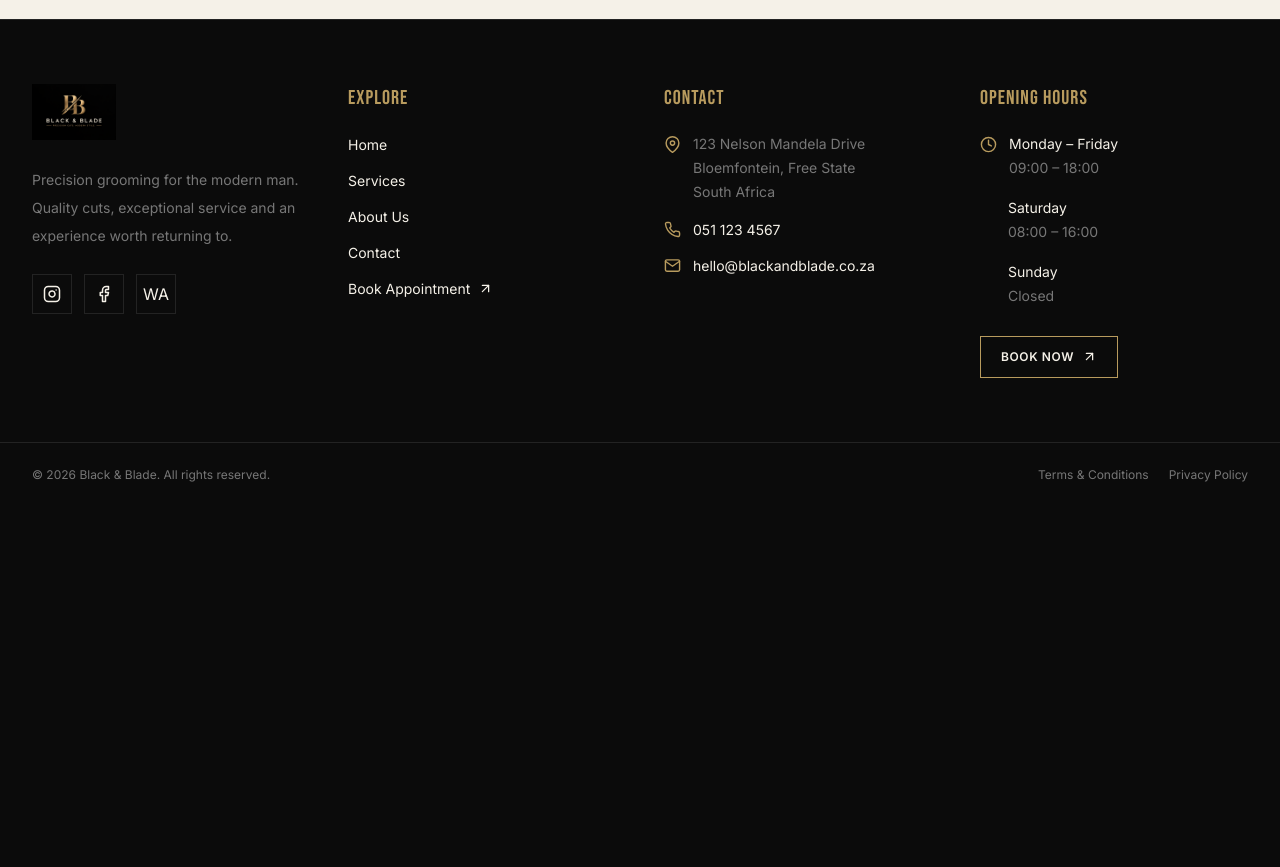
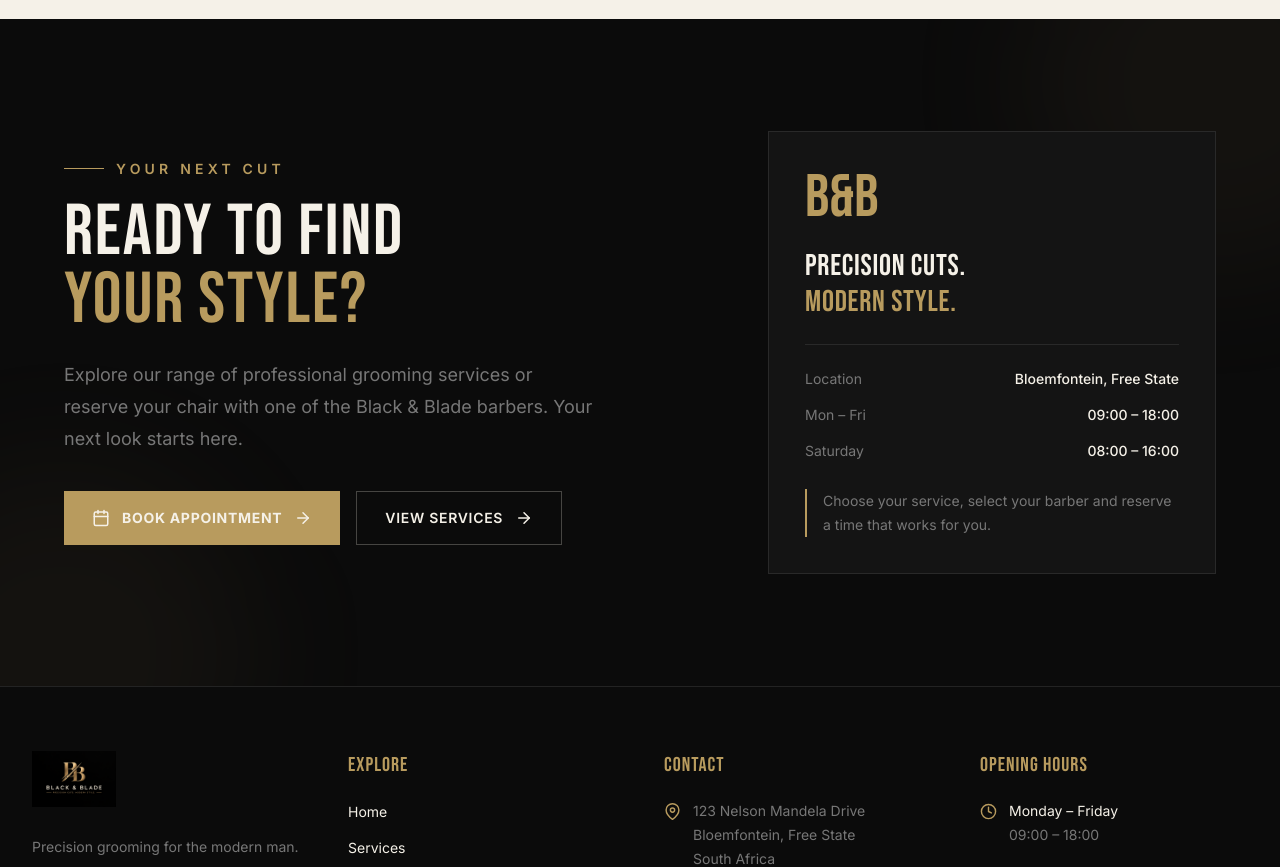
Before and after one commit to lebogang-developer/black-and-blade, a React (Vite) app: page /about in a window 1280 px wide. Shown: the part 5660-6527 px from the top of the page. Before the commit the page ends 6167 px from the top, so only its background shows below. Built offline with nearby package versions, Linux system fonts and the light colour scheme.

Commit message:
Final CTA for About Page

```diff
--- a/src/pages/About.jsx
+++ b/src/pages/About.jsx
@@ -494,6 +494,115 @@
           </div>
         </div>
       </section>
+
+      {/* ==================== FINAL CTA ==================== */}
+      <section className="relative overflow-hidden bg-[#0b0b0b] px-6 py-20 md:px-10 lg:px-16 lg:py-28">
+        {/* Decorative Background */}
+        <div className="absolute inset-0">
+          <div className="absolute -right-32 -top-32 h-96 w-96 rounded-full bg-[#b89b5e]/5 blur-3xl" />
+          <div className="absolute -bottom-40 -left-32 h-96 w-96 rounded-full bg-[#b89b5e]/5 blur-3xl" />
+        </div>
+
+        <div className="relative z-10 mx-auto max-w-7xl">
+          <div className="grid items-center gap-12 lg:grid-cols-2 lg:gap-20">
+            {/* Left Content */}
+            <div>
+              <div className="mb-5 flex items-center gap-3">
+                <span className="h-px w-10 bg-[#b89b5e]" />
+                <span className="text-sm font-semibold uppercase tracking-[0.3em] text-[#b89b5e]">
+                  Your Next Cut
+                </span>
+              </div>
+
+              <h2 className="font-['Bebas_Neue'] text-5xl uppercase leading-[0.95] tracking-wide text-[#f5f1e8] sm:text-6xl md:text-7xl">
+                READY TO FIND
+                <span className="block text-[#b89b5e]">YOUR STYLE?</span>
+              </h2>
+
+              <p className="mt-6 max-w-xl text-base leading-7 text-[#777777] md:text-lg md:leading-8">
+                Explore our range of professional grooming services or reserve
+                your chair with one of the Black & Blade barbers. Your next look
+                starts here.
+              </p>
+
+              {/* Buttons */}
+              <div className="mt-9 flex flex-col gap-4 sm:flex-row">
+                <Link
+                  to="/booking"
+                  className="group inline-flex items-center justify-center gap-3 bg-[#b89b5e] px-7 py-4 text-sm font-bold uppercase tracking-wider text-[#0b0b0b] transition-all duration-300 hover:bg-[#d4bc86]"
+                >
+                  <FiCalendar size={18} />
+                  Book Appointment
+                  <FiArrowRight
+                    size={18}
+                    className="transition-transform duration-300 group-hover:translate-x-1"
+                  />
+                </Link>
+
+                <Link
+                  to="/services"
+                  className="group inline-flex items-center justify-center gap-3 border border-[#f5f1e8]/25 px-7 py-4 text-sm font-semibold uppercase tracking-wider text-[#f5f1e8] transition-all duration-300 hover:border-[#b89b5e] hover:text-[#d4bc86]"
+                >
+                  View Services
+                  <FiArrowRight
+                    size={18}
+                    className="transition-transform duration-300 group-hover:translate-x-1"
+                  />
+                </Link>
+              </div>
+            </div>
+
+            {/* Right Side */}
+            <div className="lg:flex lg:justify-end">
+              <div className="w-full border border-[#292929] bg-[#141414] p-7 sm:p-9 lg:max-w-md">
+                <span className="font-['Bebas_Neue'] text-6xl leading-none text-[#b89b5e]">
+                  B&B
+                </span>
+
+                <h3 className="mt-5 font-['Bebas_Neue'] text-3xl uppercase tracking-wide text-[#f5f1e8]">
+                  Precision Cuts.
+                  <span className="block text-[#b89b5e]">Modern Style.</span>
+                </h3>
+
+                <div className="my-6 h-px bg-[#292929]" />
+
+                <div className="space-y-4">
+                  <div className="flex items-center justify-between gap-5">
+                    <span className="text-sm text-[#777777]">Location</span>
+
+                    <span className="text-right text-sm font-medium text-[#f5f1e8]">
+                      Bloemfontein, Free State
+                    </span>
+                  </div>
+
+                  <div className="flex items-center justify-between gap-5">
+                    <span className="text-sm text-[#777777]">Mon – Fri</span>
+
+                    <span className="text-sm font-medium text-[#f5f1e8]">
+                      09:00 – 18:00
+                    </span>
+                  </div>
+
+                  <div className="flex items-center justify-between gap-5">
+                    <span className="text-sm text-[#777777]">Saturday</span>
+
+                    <span className="text-sm font-medium text-[#f5f1e8]">
+                      08:00 – 16:00
+                    </span>
+                  </div>
+                </div>
+
+                <div className="mt-7 border-l-2 border-[#b89b5e] pl-4">
+                  <p className="text-sm leading-6 text-[#777777]">
+                    Choose your service, select your barber and reserve a time
+                    that works for you.
+                  </p>
+                </div>
+              </div>
+            </div>
+          </div>
+        </div>
+      </section>
     </main>
   );
 };
```
